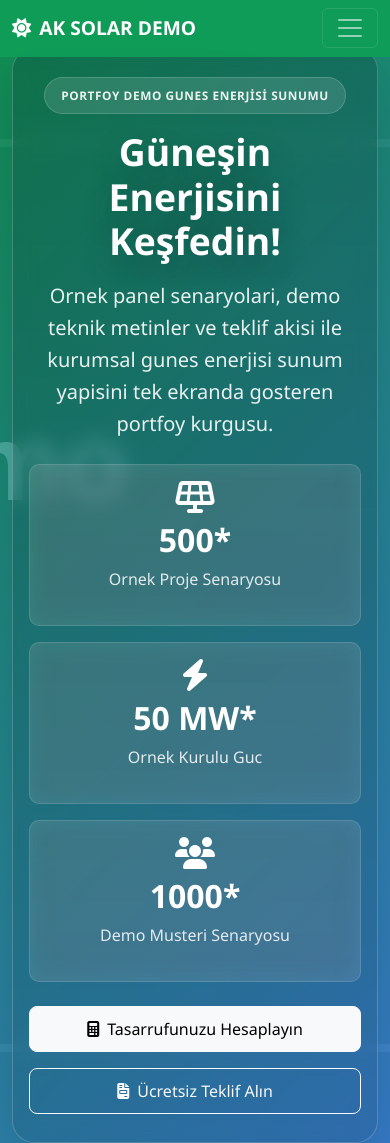
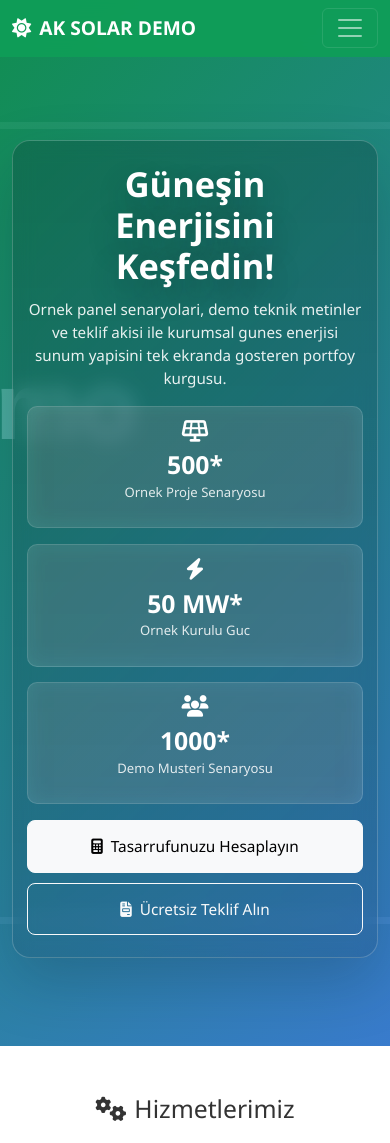
Before and after one commit to ak-hosting/ak-solar, a plain HTML site: page index.html in a window 390 px wide. Shown: the top 1143 px of the page. Drawn offline with nearby package versions, Linux system fonts and the light colour scheme.

Commit message:
style(hero): adjust mobile hero section styling and spacing
override mobile hero container min-height, refine stat item styles, update button dimensions, tweak panel styling and text sizes for improved mobile layout

```diff
--- a/assets/css/style.css
+++ b/assets/css/style.css
@@ -392,8 +392,30 @@ footer {
         font-size: 1.2rem;
     }
 
+    #hero .min-vh-100 {
+        min-height: auto !important;
+        padding-top: 5.75rem;
+        padding-bottom: 2.5rem;
+    }
+
     .hero-stats .stat-item {
-        margin-bottom: 1rem;
+        margin-bottom: 0.75rem;
+        padding: 0.85rem 0.75rem;
+    }
+
+    .hero-stats .fa-2x {
+        font-size: 1.35rem;
+        margin-bottom: 0.5rem !important;
+    }
+
+    .hero-stats h3 {
+        font-size: 1.55rem;
+        margin-bottom: 0.25rem;
+    }
+
+    .hero-stats p {
+        font-size: 0.82rem;
+        line-height: 1.35;
     }
 
     .btn-lg {
@@ -402,17 +424,40 @@ footer {
     }
 
     .hero-panel {
-        padding: 1.75rem 1rem;
+        padding: 1.35rem 0.9rem;
+        border-radius: 18px;
     }
 
     .hero-kicker {
+        display: none;
         font-size: 0.74rem;
         letter-spacing: 0.05em;
+    }
+
+    .hero-panel h1 {
+        font-size: 2.15rem;
+        margin-bottom: 0.75rem !important;
+    }
+
+    .hero-intro {
+        font-size: 0.95rem;
+        line-height: 1.5;
+        margin-bottom: 1rem !important;
+    }
+
+    .hero-stats {
+        margin-bottom: 1rem !important;
+    }
+
+    .hero-actions {
+        gap: 0.65rem;
     }
 
     .hero-actions .btn {
         width: 100%;
         margin-right: 0 !important;
+        padding: 0.85rem 1rem;
+        font-size: 0.96rem;
     }
 }
 
```
